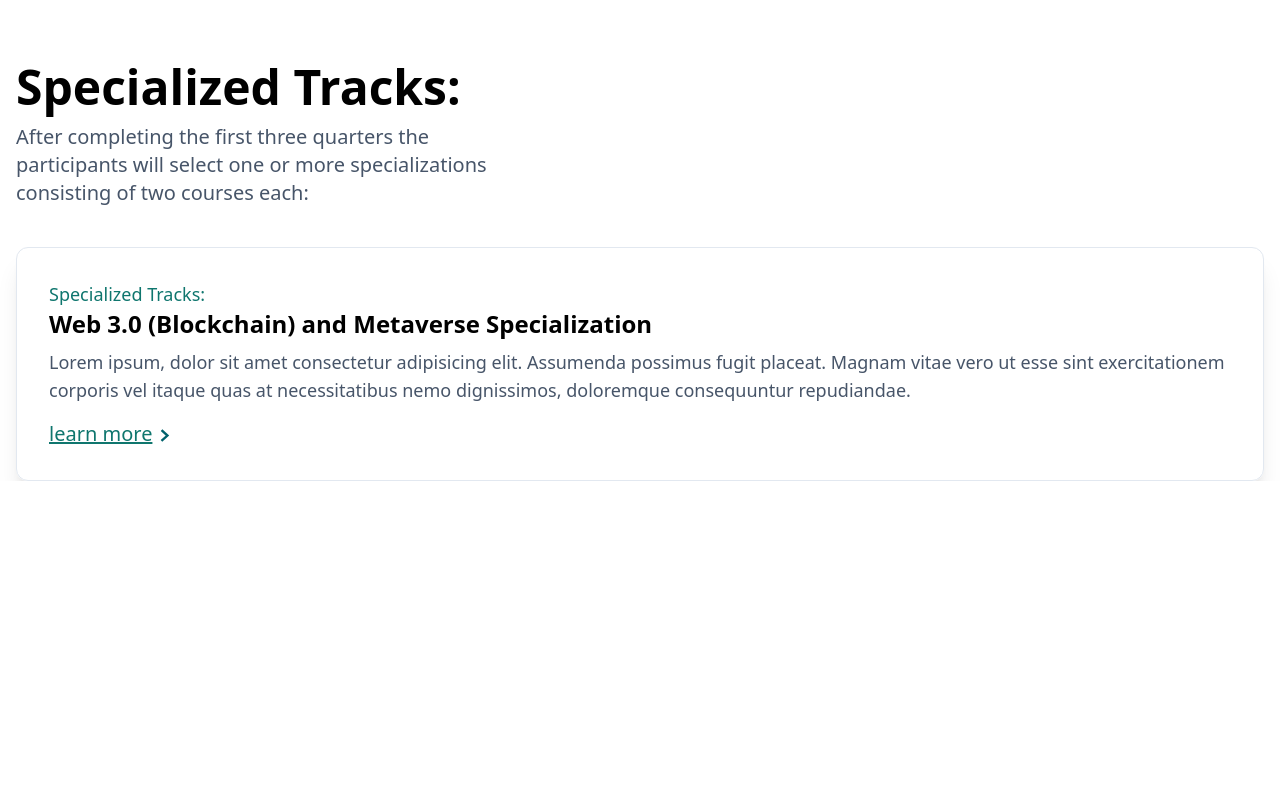
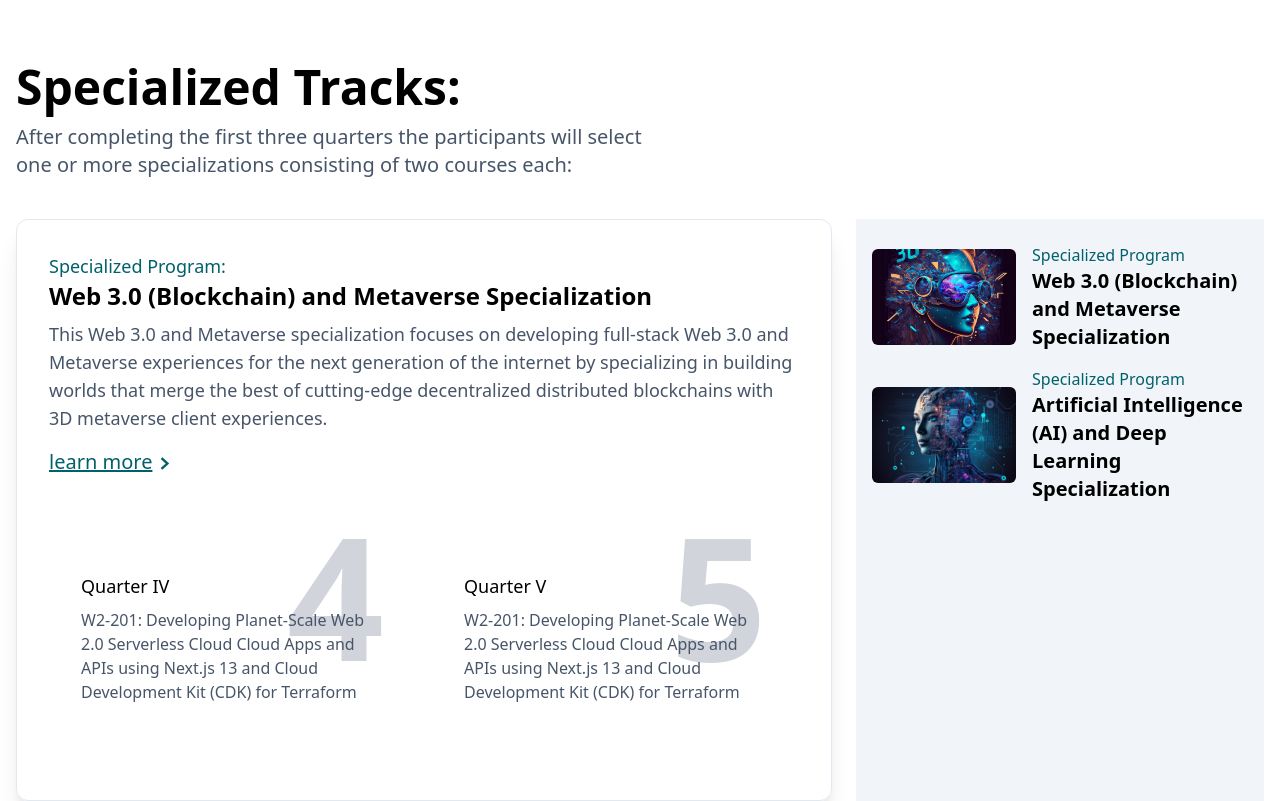
Before and after one commit to Tanveer88-88/sir-hamza-node-tailwind, a Next.js app in the folder panaverse-dao-clone/: page / in a window 1280 px wide. Shown: the part 1420-2221 px from the top of the page. Before the commit the page ends 1901 px from the top, so only its background shows below. Built offline with nearby package versions, Linux system fonts and the light colour scheme.

Commit message:
content right initial

```diff
--- a/panaverse-dao-clone/src/components/shared/QuaterBox.tsx
+++ b/panaverse-dao-clone/src/components/shared/QuaterBox.tsx
@@ -13,7 +13,11 @@ const QuaterBox: FC<IProps> = ({
   haveBorder = true,
 }) => {
   return (
-    <div className="border rounded-md flex-1 px-8 relative flex flex-col justify-center py-16">
+    <div
+      className={`rounded-md flex-1 px-8 relative flex flex-col justify-center py-16 ${
+        haveBorder && "border"
+      }`}
+    >
       <h4 className="font-blod text-lg">{header}</h4>
       <p className="mt-2 text-slate-600">{description}</p>
       <span className="absolute text-gray-300 -top-10 right-8 text-[170px] font-bold -z-10">
--- a/panaverse-dao-clone/src/components/widgets/CoreTracks.tsx
+++ b/panaverse-dao-clone/src/components/widgets/CoreTracks.tsx
@@ -45,11 +45,12 @@ const CoreTracks = () => {
         <div className="my-20 flex flex-col md:flex-row gap-x-8 gap-y-6">
           {CoreTracksData.map((item, i) => {
             return (
-              <QuaterBox
-                description={item.description}
-                header={item.header}
-                number={i + 1}
-              />
+                <QuaterBox
+                  key={item.number}
+                  description={item.description}
+                  header={item.header}
+                  number={i + 1}
+                />
             );
           })}
         </div>
--- a/panaverse-dao-clone/src/components/widgets/SpecializedTracks.tsx
+++ b/panaverse-dao-clone/src/components/widgets/SpecializedTracks.tsx
@@ -1,4 +1,53 @@
 import Wraper from "@/components/shared/Wraper";
+import QuaterBox from "@/components/shared/QuaterBox";
+import Image from "next/image";
+
+//Images
+import AiImg from "@/assets/images/ai.png";
+import Web3Img from "@/assets/images/web3_meta.png";
+
+
+export const programsData = [
+  {
+    header: "Web 3.0 (Blockchain) and Metaverse Specialization",
+    description:
+      "This Web 3.0 and Metaverse specialization focuses on developing full-stack Web 3.0 and Metaverse experiences for the next generation of the internet.",
+    image: Web3Img,
+    quarters: [
+      {
+        header: "Quarter IV",
+        description:
+          "W3-351: Developing Smart Contracts and Planet-Scale Web 3.0 Dapps",
+        number: 4,
+      },
+      {
+        header: "Quarter V",
+        description:
+          "MV-361:Developing Planet-Scale Open Virtual and Augmented Metaverse Experience",
+        number: 5,
+      },
+    ],
+  },
+  {
+    header: "Artificial Intelligence (AI) and Deep Learning Specialization",
+    description:
+      "The AI and Deep Learning specialization focuces on building and deploying intelligent APIs using OpenAI and building custom Derep Learning Tenserflow models.",
+    image: AiImg,
+    quarters: [
+      {
+        header: "Quarter IV",
+        description:
+          "AI-351: Developing Planet-scale Intelligent APIs and Pythone Programming.",
+        number: 4,
+      },
+      {
+        header: "Quarter IV",
+        description: "AI-361: Deep Learning and MLOPS",
+        number: 5,
+      },
+    ],
+  },
+];
 
 const SpecializedTracks = () => {
   return (
@@ -9,29 +58,32 @@ const SpecializedTracks = () => {
           <h2 className="text-5xl font-bold whitespace-pre-line">
             Specialized Tracks:
           </h2>
-          <p className="mt-3 text-xl text-slate-600 max-w-lg">
+          <p className="mt-3 text-xl text-slate-600 max-w-screen-sm">
             After completing the first three quarters the participants will
             select one or more specializations consisting of two courses each:
           </p>
         </div>
 
-        <div className="mt-10">
+        <div className="mt-10 flex gap-x-6 gap-y-8">
           {/* Content Left */}
-          <div className="shadow-xl rounded-xl border border-slate-200 py-8 px-8">
-            <h4 className="text-teal-700 text-lg">Specialized Tracks:</h4>
+          <div className="shadow-xl rounded-xl border border-slate-200 py-8 px-8 basis-8/12">
+            <h4 className="text-primary text-lg font-medium">
+              Specialized Program:
+            </h4>
             <h3 className="text-2xl font-bold">
               Web 3.0 (Blockchain) and Metaverse Specialization
             </h3>
             <p className="text-lg text-slate-600 mt-2">
-              Lorem ipsum, dolor sit amet consectetur adipisicing elit.
-              Assumenda possimus fugit placeat. Magnam vitae vero ut esse sint
-              exercitationem corporis vel itaque quas at necessitatibus nemo
-              dignissimos, doloremque consequuntur repudiandae.
+              This Web 3.0 and Metaverse specialization focuses on developing
+              full-stack Web 3.0 and Metaverse experiences for the next
+              generation of the internet by specializing in building worlds that
+              merge the best of cutting-edge decentralized distributed
+              blockchains with 3D metaverse client experiences.
             </p>
-            <button className="text-teal-700 text-xl mt-4 underline flex gap-x-2 items-end">
+            <button className="text-primary text-xl mt-4 underline flex gap-x-2 items-end">
               learn more
               <svg
-              className="mb-1.5"
+                className="mb-1.5"
                 width="10"
                 height="13"
                 viewBox="0 0 8 11"
@@ -45,8 +97,40 @@ const SpecializedTracks = () => {
                 />
               </svg>
             </button>
+            <div className="flex gap-4 mt-8">
+              <QuaterBox
+                description="W2-201: Developing Planet-Scale Web 2.0 Serverless Cloud Cloud Apps and APIs using Next.js 13 and Cloud Development Kit (CDK) for Terraform"
+                header="Quarter IV"
+                number={4}
+                haveBorder={false}
+              />
+              <QuaterBox
+                description="W2-201: Developing Planet-Scale Web 2.0 Serverless Cloud Cloud Apps and APIs using Next.js 13 and Cloud Development Kit (CDK) for Terraform"
+                header="Quarter V"
+                number={5}
+                haveBorder={false}
+              />
+            </div>
           </div>
           {/* Content Right */}
+          <div className="px-4 py-6 bg-slate-100 basis-4/12 space-y-4">
+            {programsData.map((item, i) => (
+              <div key={i} className="flex gap-x-4 items-center cursor-pointer">
+                <div className="flex-shrink-0 w-36">
+                  {/* <div className="w-20 h-16 rounded bg-red-300"></div> */}
+                  <Image src={item.image} alt={item.header} className={"object-cover rounded-md h-24"}/>
+                </div>
+                <div>
+                  <h4 className="text-primary font-medium">
+                    Specialized Program
+                  </h4>
+                  <h3 className="text-xl font-semibold">
+                   {item.header}
+                  </h3>
+                </div>
+              </div>
+            ))}
+          </div>
         </div>
       </Wraper>
     </section>
--- a/panaverse-dao-clone/tailwind.config.js
+++ b/panaverse-dao-clone/tailwind.config.js
@@ -9,7 +9,11 @@ module.exports = {
     "./src/**/*.{js,ts,jsx,tsx}",
   ],
   theme: {
-    extend: {},
+    extend: {
+      colors:{
+        primary: "#00616C"
+      }
+    },
   },
   plugins: [],
 }
```
Also changed, not shown: panaverse-dao-clone/src/assets/images/ai.png (added), panaverse-dao-clone/src/assets/images/web3_meta.png (added).
